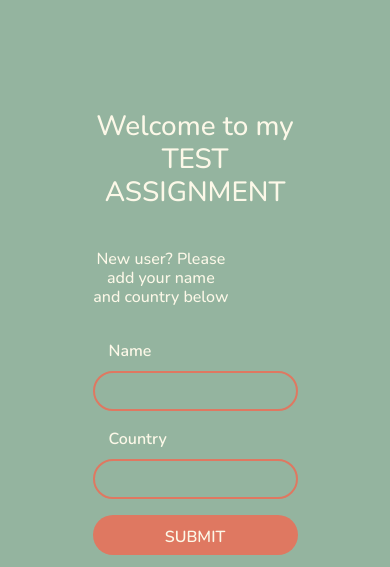
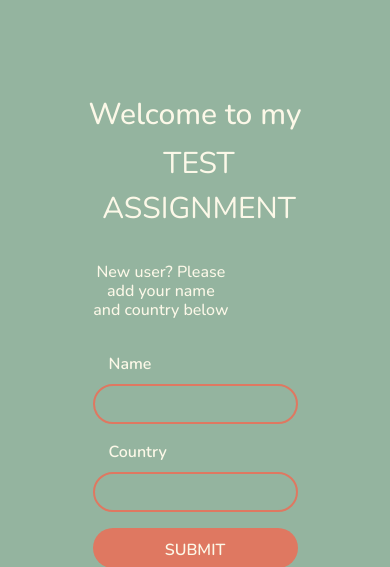
Before and after one commit to SandraHKannerberg/test-project-client, a PHP site: page /users/ in a window 390 px wide. Shown: the part 96-663 px from the top of the page. Run offline with PHP 8.4, Linux system fonts and the light colour scheme.

Commit message:
css welcome text

```diff
--- a/css/style.css
+++ b/css/style.css
@@ -44,10 +44,6 @@ body {
     margin: 0;
 }
 
-.my-texttransform{
-    text-transform: uppercase;
-}
-
 li {
     list-style: none;
 }
@@ -71,11 +67,21 @@ li {
 /* WELCOME SECTION */
 .my-text-wrapper {
     display: flex;
-    flex-direction: column;
     justify-content: center;
-    align-items: center;
+    align-items: baseline;
     margin: 2rem;
 }
+
+.my-texttransform {
+    text-transform: uppercase;
+    font-size: 36px;
+    margin-left: 0.5rem;
+}
+
+.my-text-wrapper h1 {
+    font-size: 36px;
+}
+
 
 /* FORM SECTION */
 .my-form-wrapper {
@@ -136,3 +142,27 @@ footer {
 .my-footer-text {
     font-size: 12px;
 }
+
+
+
+/* RESPONSIVE CSS */
+@media (max-width: 800px) {
+
+    .my-text-wrapper {
+        display: flex;
+        flex-direction: column;
+        justify-content: center;
+        align-items: center;
+    }
+}
+
+@media (max-width: 500px) {
+
+    .my-text-wrapper h1 {
+        font-size: 30px;
+    }
+
+    .my-texttransform {
+        font-size: 30px;
+    }
+}
--- a/index.php
+++ b/index.php
@@ -17,7 +17,8 @@
         <div class="my-form-wrapper container">
             <div class="row text-center">
                 <div class="my-text-wrapper col">
-                    <h1>Welcome to my <span class="my-texttransform">Test Assignment</span></h1>
+                    <h1>Welcome to my</h1>
+                    <span class="my-texttransform">Test Assignment</span>
                 </div>
             </div>
 
```
